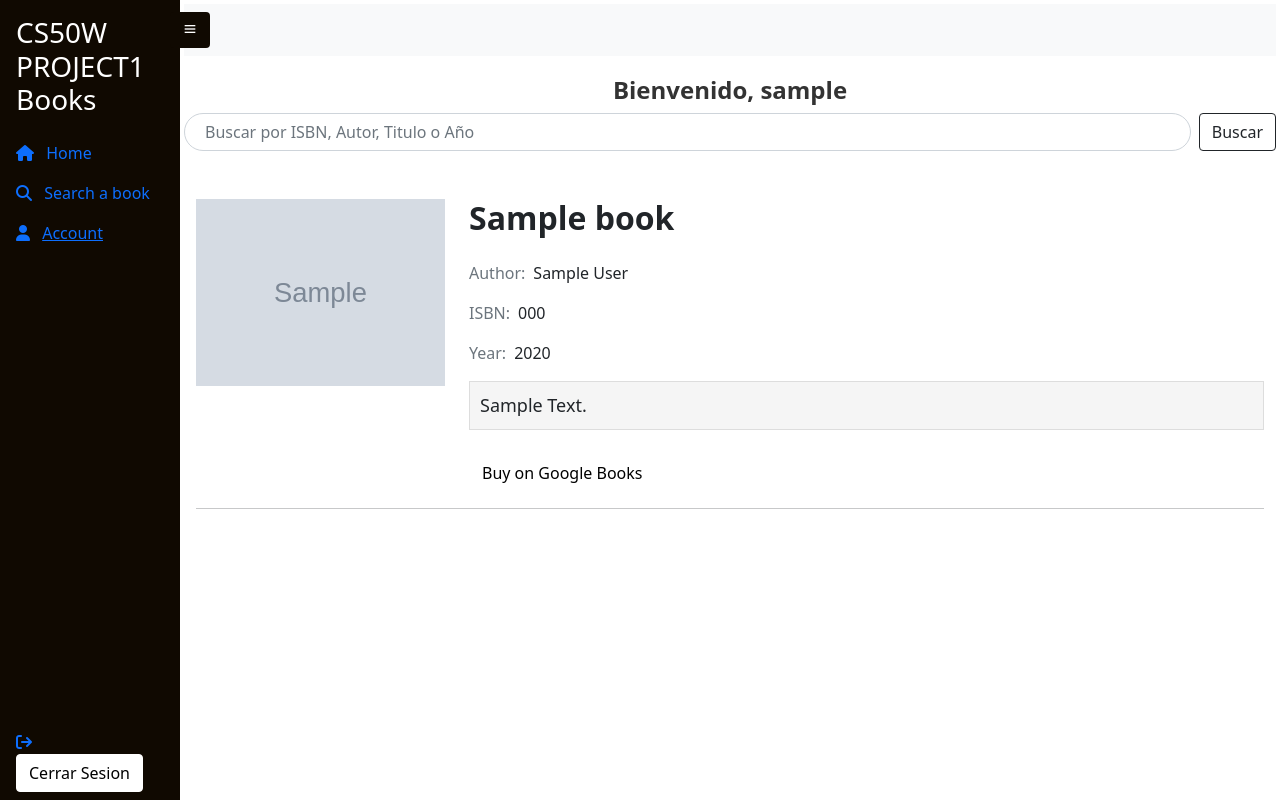
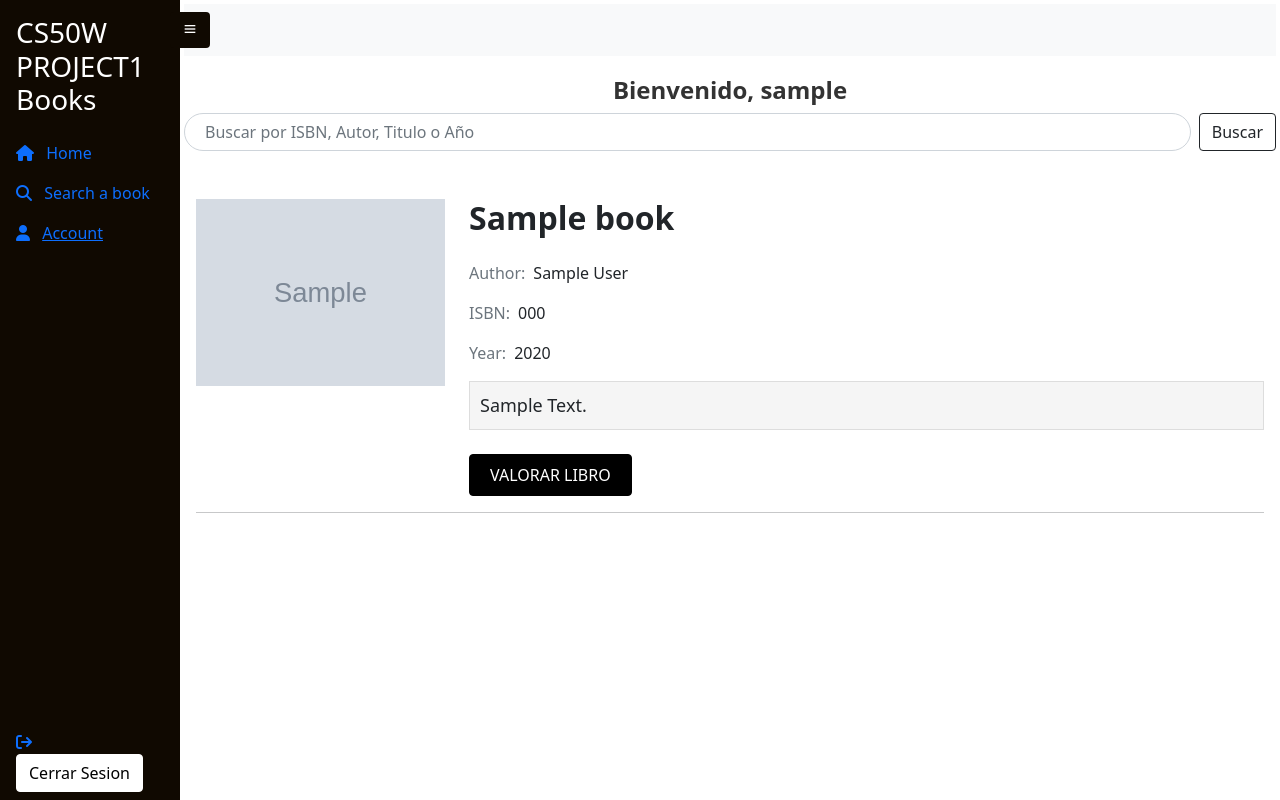
Before and after one commit to Orrv2904/cs50w-project1, a Flask app: template templates/index.html in a window 1280 px wide. Run offline with Flask 3, Linux system fonts and the light colour scheme; the template is opened without the code that fills it: most values are stand-ins (such as "Sample title", 1, 10 or a date in 2020); grey boxes marked "Sample" are stand-in pictures; some libraries are stand-ins or nearby versions.

Commit message:
Empezando con reviews :construction:

```diff
--- a/static/sass/index.css
+++ b/static/sass/index.css
@@ -71,4 +71,27 @@ p.lead {
   border: 1px solid #ddd;
   padding: 10px;
   margin-bottom: 20px;
+}
+
+.rate-btn {
+  background-color: #000;
+  border-color: #000;
+  color: #fff;
+  font-size: 16px;
+  font-weight: 500;
+  text-transform: uppercase;
+  padding: 8px 20px;
+  border-radius: 4px;
+  transition: all 0.3s ease-in-out;
+}
+.rate-btn:hover, .rate-btn:focus {
+  background-color: #333;
+  border-color: #333;
+  color: #fff;
+}
+.rate-btn:active {
+  background-color: #333;
+  border-color: #333;
+  color: #fff;
+  box-shadow: none;
 }/*# sourceMappingURL=index.css.map */
--- a/static/sass/index.scss
+++ b/static/sass/index.scss
@@ -83,3 +83,29 @@ p.lead {
   padding: 10px;
   margin-bottom: 20px;
 }
+
+.rate-btn {
+  background-color: #000;
+  border-color: #000;
+  color: #fff;
+  font-size: 16px;
+  font-weight: 500;
+  text-transform: uppercase;
+  padding: 8px 20px;
+  border-radius: 4px;
+  transition: all 0.3s ease-in-out;
+
+  &:hover,
+  &:focus {
+    background-color: #333;
+    border-color: #333;
+    color: #fff;
+  }
+
+  &:active {
+    background-color: #333;
+    border-color: #333;
+    color: #fff;
+    box-shadow: none;
+  }
+}
--- a/templates/index.html
+++ b/templates/index.html
@@ -96,9 +96,7 @@
             <span>{{ book['year'] }}</span>
           </div>
           <p class="lead mb-4">{{ book['description'] }}</p>
-          {% if book.buy_link %}
-            <a href="{{ book.buy_link }}" class="btn btn-primary">Buy on Google Books</a>
-          {% endif %}
+          <button class="btn btn-primary rate-btn">Valorar libro</button>
         </div>
       </div>
       <hr>
```
Also changed, not shown: 1 other file.
